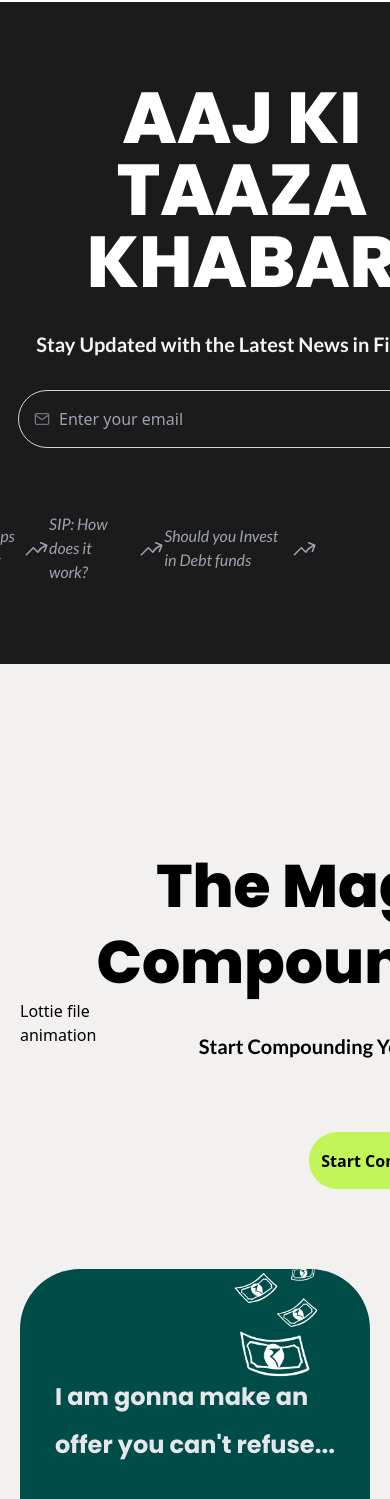
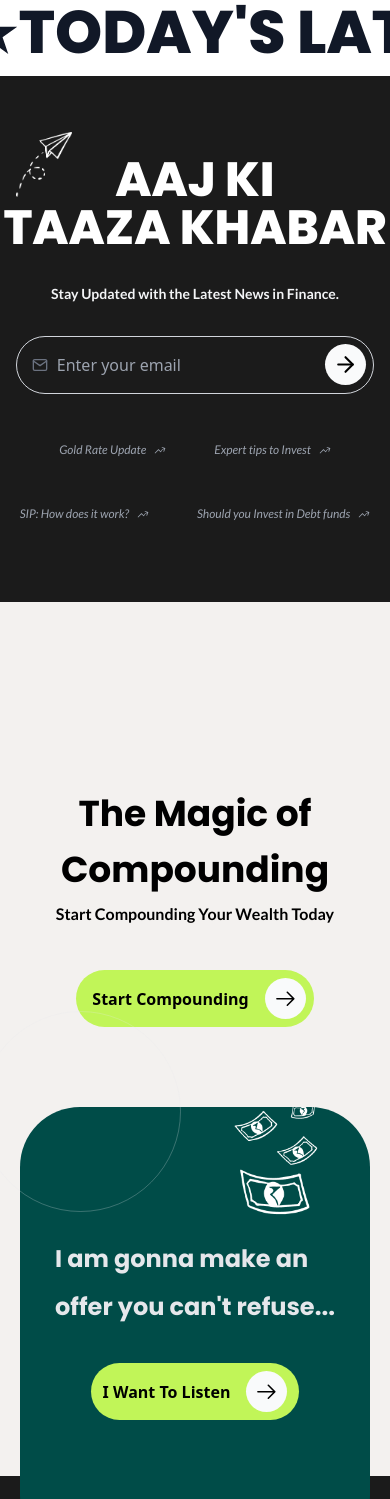
Before and after one commit to Custard-app/rs-web, a Next.js app: page / in a window 390 px wide. Shown: the part 5240-6739 px from the top of the page. Built offline with nearby package versions, Linux system fonts and the light colour scheme; a web font is replaced by a local one.

Commit message:
home page resposiveness done

```diff
--- a/src/app/globals.css
+++ b/src/app/globals.css
@@ -27,3 +27,16 @@ body {
 .animate-verticalScroll {
   animation: verticalScroll 5s linear infinite;
 }
+
+@keyframes horizontalScroll {
+  from {
+    transform: translateX(100%);
+  }
+  to {
+    transform: translateX(-200%);
+  }
+}
+
+.animate-horizontalScroll {
+  animation: horizontalScroll 5s linear infinite;
+}
--- a/src/app/page.js
+++ b/src/app/page.js
@@ -8,9 +8,8 @@ import Link from 'next/link';
 import arrow from '@/assets/images/arrow.png';
 import { FiMail, FiArrowRight } from 'react-icons/fi';
 import { HiArrowTrendingUp } from 'react-icons/hi2';
-import { IoStarSharp } from "react-icons/io5";
+import { IoStarSharp } from 'react-icons/io5';
 import MagicOfCompounding from '@/components/home/compoundingSection/MagicOfCompounding';
-
 
 export default function Home() {
   return (
@@ -32,19 +31,41 @@ export default function Home() {
         <Dreamsection />
         <TrailblazorsSection />
         <Calculator />
-        <div className="bg-[#1B1B1B] w-full flex items-center justify-center gap-56 mt-24">
-          <div className="flex flex-col items-center justify-center gap-16 pb-20">
-            <div className="flex items-center justify-start gap-5">
-              <Image src={arrow} alt='button' className="w-44" />
+        {/* Moving horizontal Carousel */}
+        <div className="flex sm:hidden w-full h-[74px] overflow-hidden bg-white whitespace-nowrap mt-24 ">
+          <div className="w-full animate-horizontalScroll">
+            <p className=" text-gray-900 text-6xl font-extrabold font-poppins flex items-center">
+              <span>
+                <IoStarSharp size={50} />
+              </span>
+              TODAY&#39;S LATEST NEWS
+            </p>
+          </div>
+        </div>
+        <div className="bg-[#1B1B1B] w-full flex flex-col sm:flex-row items-center justify-center sm:gap-56 px-5 sm:px-0 relative">
+          <div className="flex flex-col items-center justify-center gap-12 sm:gap-16 pb-20">
+            <div className="flex items-center justify-center sm:justify-start gap-0 sm:gap-5">
+              <Image
+                src={arrow}
+                alt="icon"
+                className="hidden sm:block w-44 h-44  sm:w-44"
+              />
+              <div className="absolute sm:hidden top-14 left-4 w-14 h-14">
+                <Image src={arrow} alt="icon" />
+              </div>
               <div className="flex flex-col items-center justify-center mt-20 gap-8">
-                <h1 className="font-extrabold font-poppins text-7xl uppercase text-white text-center">
+                <h1 className="hidden sm:block font-extrabold font-poppins text-5xl sm:text-7xl uppercase text-white text-center">
                   Aaj ki taaza khabar
                 </h1>
-                <p className="font-lato font-semibold text-xl text-gray-100 text-center">
+                <h1 className="flex flex-col items-center sm:hidden font-extrabold font-poppins text-5xl sm:text-7xl uppercase text-white text-center">
+                  Aaj ki
+                  <span>taaza khabar</span>
+                </h1>
+                <p className="font-lato font-semibold text-sm sm:text-xl text-gray-100 text-center">
                   Stay Updated with the Latest News in Finance.
                 </p>
                 <div className="flex items-center justify-center">
-                  <div className="relative w-full max-w-md flex items-center justify-between">
+                  <div className="relative w-[80%] sm:w-full max-w-md flex items-center justify-between">
                     {/* Email Icon and Placeholder */}
                     <div className="absolute inset-y-0 left-1 pl-3 flex items-center pointer-events-none">
                       <FiMail className="text-gray-500" />
@@ -66,64 +87,67 @@ export default function Home() {
               </div>
             </div>
 
-            <div className="w-full flex items-center justify-between text-gray-400">
+            <div className="w-full flex items-center justify-center sm:justify-between gap-12 flex-wrap text-gray-400">
               <Link
                 href="#"
-                className="font-lato italic text-base flex items-center justify-center gap-2"
+                className="font-lato italic text-xs sm:text-base flex items-center justify-center gap-2"
               >
                 Gold Rate Update
                 <span>
-                  <HiArrowTrendingUp size={25} />
+                  <HiArrowTrendingUp className="w-3 h-3 sm:w-6 sm:h-6" />
                 </span>
               </Link>
               <Link
                 href="#"
-                className="font-lato italic text-base flex items-center justify-center gap-2"
+                className="font-lato italic text-xs sm:text-base flex items-center justify-center gap-2"
               >
                 Expert tips to Invest
                 <span>
-                  <HiArrowTrendingUp size={25} />
+                  <HiArrowTrendingUp className="w-3 h-3 sm:w-6 sm:h-6" />
                 </span>
               </Link>
               <Link
                 href="#"
-                className="font-lato italic text-base flex items-center justify-center gap-2"
+                className="font-lato italic text-xs sm:text-base flex items-center justify-center gap-2"
               >
                 SIP: How does it work?
                 <span>
-                  <HiArrowTrendingUp size={25} />
+                  <HiArrowTrendingUp className="w-3 h-3 sm:w-6 sm:h-6" />
                 </span>
               </Link>
               <Link
                 href="#"
-                className="font-lato italic text-base flex items-center justify-center gap-2"
+                className="font-lato italic text-xs sm:text-base flex items-center justify-center gap-2"
               >
                 Should you Invest in Debt funds
                 <span>
-                  <HiArrowTrendingUp size={25} />
+                  <HiArrowTrendingUp className="w-3 h-3 sm:w-6 sm:h-6" />
                 </span>
               </Link>
             </div>
           </div>
+
           {/* Moving Vertical Carousel */}
-          <div className="w-36 h-[475px] overflow-hidden bg-white whitespace-nowrap flex">
+          <div className="hidden sm:flex w-36 h-[475px] overflow-hidden bg-white whitespace-nowrap">
             <div className="w-full animate-verticalScroll">
               <p className=" text-gray-900 text-6xl font-extrabold font-poppins transform -rotate-90 flex items-center">
-                <span><IoStarSharp size={50}/></span>
-                <span className='ml-10'>T</span>
+                <span>
+                  <IoStarSharp size={50} />
+                </span>
+                <span className="ml-10">T</span>
                 <span>O</span>
                 <span>D</span>
                 <span>A</span>
                 <span>Y</span>
                 <span>&#39;</span>
                 <span>S</span>
-                <span className='ml-10'>L</span>
+                <span className="ml-10">L</span>
                 <span>A</span>
                 <span>T</span>
                 <span>E</span>
                 <span>S</span>
                 <span>T</span>
-                <span className='ml-10'>N</span>
+                <span className="ml-10">N</span>
                 <span>E</span>
                 <span>W</span>
                 <span>S</span>
@@ -131,7 +155,7 @@ export default function Home() {
             </div>
           </div>
         </div>
-      <MagicOfCompounding/>
+        <MagicOfCompounding />
         <Footer />
       </main>
     </div>
--- a/src/components/home/compoundingSection/MagicOfCompounding.jsx
+++ b/src/components/home/compoundingSection/MagicOfCompounding.jsx
@@ -9,16 +9,16 @@ function MagicOfCompounding() {
   return (
     <div className="py-24 pt-48 px-5 sm:px-0 bg-accentGray-300 flex flex-col justify-between">
       <WidthXL>
-        <div className="flex items-center justify-between mb-20 bg-accentGray-300">
-          <div>Lottie file animation</div>
-          <div className="flex flex-col items-end justify-start gap-10">
-            <p className="font-poppins font-extrabold text-6xl flex flex-col items-end justify-center gap-4">
+        <div className="flex flex-col sm:flex-row items-center justify-center sm:justify-between mb-20 bg-accentGray-300">
+          <div className='hidden sm:block'>Lottie file animation</div>
+          <div className="flex flex-col items-center sm:items-end justify-start gap-3 sm:gap-10">
+            <p className="font-poppins font-bold sm:font-extrabold text-4xl sm:text-6xl flex flex-col items-center sm:items-end justify-center gap-4">
               The Magic of <span>Compounding</span>
             </p>
-            <p className="font-lato font-semibold text-xl text-end">
+            <p className="font-lato font-semibold text-base sm:text-xl text-center sm:text-end">
               Start Compounding Your Wealth Today
             </p>
-            <button className="flex items-center bg-accentLime p-2 px-3 rounded-full mt-8">
+            <button className="flex items-center bg-accentLime p-2 pl-4 rounded-full mt-8">
               <p className="text-black font-semibold text-base capitalize">
                 Start Compounding
               </p>
@@ -32,8 +32,8 @@ function MagicOfCompounding() {
 
       {/* Card */}
       <WidthXXL>
-        <div className=" bg-primary rounded-[60px] -mb-44 flex flex-col sm:flex-row items-center sm:items-end justify-center gap-10 pt-28 sm:pt-0 sm:py-24 relative">
-          <p className="font-poppins font-bold sm:font-extrabold text-2xl sm:text-6xl flex flex-col items-start justify-center text-gray-200 gap-4">
+        <div className=" bg-primary rounded-[60px] -mb-44 flex flex-col sm:flex-row items-center sm:items-end justify-center gap-10 py-24 relative">
+          <p className="font-poppins font-bold sm:font-extrabold text-2xl sm:text-6xl flex flex-col items-start justify-center text-gray-200 gap-4 mt-10 sm:mt-0">
             I am gonna make an <span>offer you can&#39;t refuse...</span>
           </p>
 
@@ -54,10 +54,10 @@ function MagicOfCompounding() {
             />
           </div>
           {/* Big circle */}
-          <div className="absolute -left-8 -top-16 sm:-top-47 w-[260] sm:w-[470px] h-[260px] sm:h-[470px] rounded-full border-[1px] opacity-25"></div>
+          <div className="absolute -left-8 sm:-left-10 -top-16 sm:-top-48 w-[260] sm:w-[470px] h-[260px] sm:h-[470px] rounded-full border-[1px] opacity-25"></div>
 
           {/* small circle */}
-          <div className="absolute -left-10 -top-24  sm:-top-52 w-[201] sm:w-[350px] h-[201px] sm:h-[350px] rounded-full border-[1px] opacity-25"></div>
+          <div className="absolute -left-10 -top-24  sm:-top-52 w-[201px] sm:w-[350px] h-[201px] sm:h-[350px] rounded-full border-[1px] opacity-25"></div>
         </div>
       </WidthXXL>
     </div>
--- a/src/components/home/heroSection/Herosection.jsx
+++ b/src/components/home/heroSection/Herosection.jsx
@@ -7,7 +7,7 @@ import Width3XL from '@/wrapper/widths/Width3XL';
 
 function Herosection() {
   return (
-    <div className="bg-teal-900 overflow-hidden relative">
+    <div className="bg-teal-900 overflow-hidden relative w-full">
       {/* <Width3XL> */}
         <div className="w-full flex flex-col items-center relative overflow-hidden pb-20">
           <h1 className="text-accentGray-400 text-center uppercase font-poppins font-bold sm:font-extrabold text-[54px] sm:text-7xl mt-10">
```
